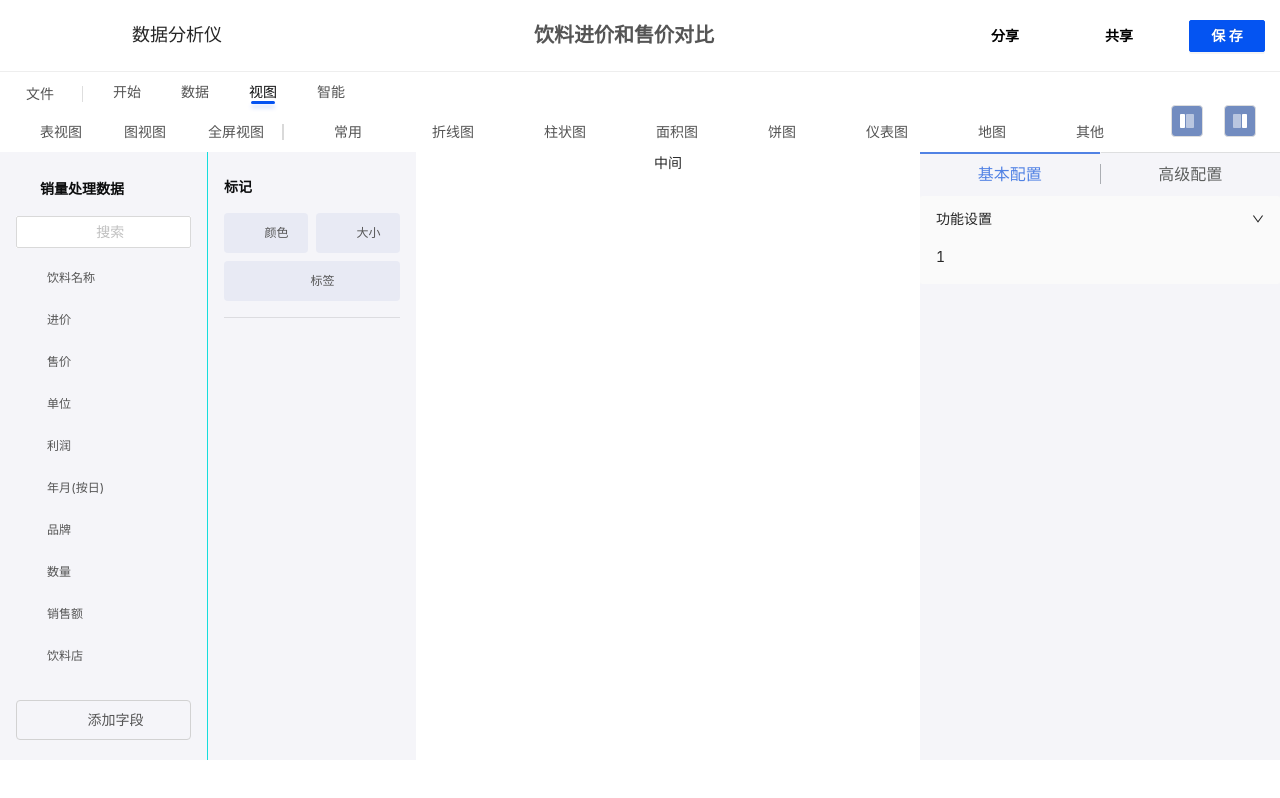
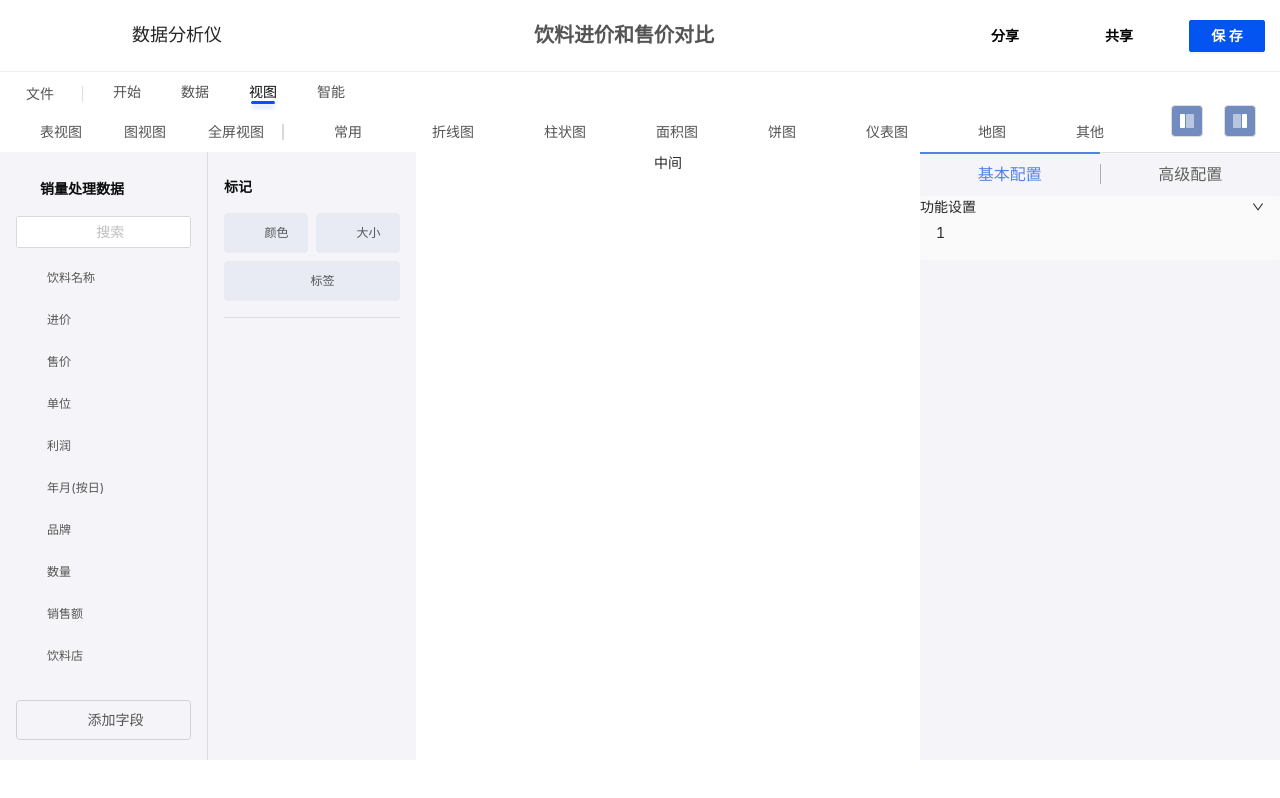
Before and after one commit to PingmengWocha/smartexam, a React (Create React App) app: page / in a window 1280 px wide. Built offline with nearby package versions, Linux system fonts and the light colour scheme.

Commit message:
设置样式穿透

```diff
--- a/src/components/LeftSlider/leftslider.module.css
+++ b/src/components/LeftSlider/leftslider.module.css
@@ -73,9 +73,8 @@
 /* 左边内容 */
 .left_content {
     width: 208px;
-    border-right: 1px solid rgb(21, 221, 221);
+    border-right: 1px solid rgb(221, 221, 221);
     padding: 0px 16px;
-    /* background: pink; */
     height: 100%;
 }
 
--- a/src/components/RightSlider/RightSlider.jsx
+++ b/src/components/RightSlider/RightSlider.jsx
@@ -23,6 +23,7 @@ export default class RightSlider extends Component {
                     <div className={rightslider.rigth_content}>
                         <div>
                             <Collapse
+                                className={rightslider.property_block}
                                 bordered={false}
                                 expandIconPosition='right'
                                 expandIcon={this.handleCollChange}
@@ -50,9 +51,9 @@ export default class RightSlider extends Component {
     handleCollChange = (props) => {
         let { isActive } = props;
         if (isActive) {
-            return <DownOutlined className={rightslider.collicon}/>
+            return <DownOutlined className={rightslider.collicon} />
         } else {
-            return <UpOutlined className={rightslider.collicon}/>
+            return <UpOutlined className={rightslider.collicon} />
         }
     }
 }
--- a/src/components/RightSlider/rightslider.module.css
+++ b/src/components/RightSlider/rightslider.module.css
@@ -1,8 +1,9 @@
 .collicon {
     font-size: 14px;
     margin-left: 5px;
-    color: rgb(171,174,179);
+    color: rgb(171, 174, 179);
 }
+
 .slider {
     width: 360px;
     background: #f5f5f9;
@@ -48,3 +49,15 @@
     width: 1px;
     background: rgb(171, 174, 179);
 }
+
+/* 功能设置 */
+.property_block {
+    border-bottom: 1px solid hsl(210deg, 3%, 87%);
+    padding: 10px 20px 10px 15px;
+    border-top: 0px;
+}
+
+/* 样式穿透 */
+:global(.ant-collapse-header) {
+    padding: 0 !important;
+}
```
